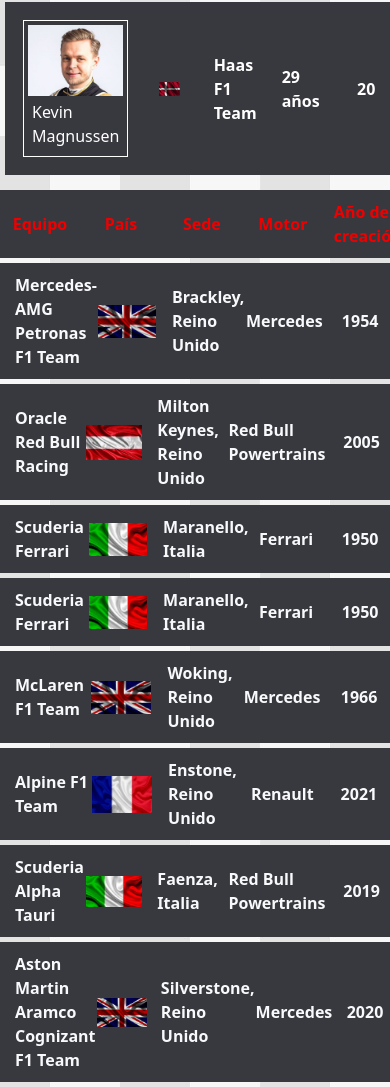
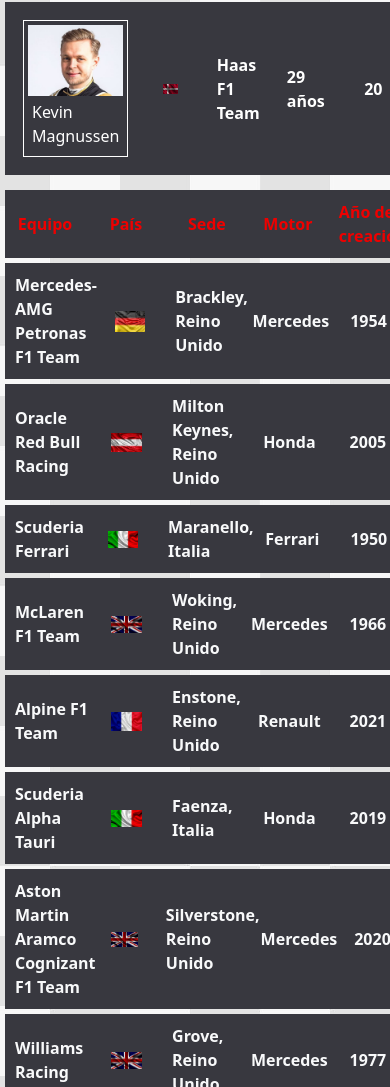
Before and after one commit to Sebastian-Carbajal/comunidad-F1-Carbajal, a website: page cast.html in a window 390 px wide. Shown: the part 3924-5011 px from the top of the page. Drawn offline with nearby package versions, Linux system fonts and the light colour scheme.

Commit message:
Agregando SEO al proyecto. Modificando sección Pilotos&Equipos

```diff
--- a/cast.html
+++ b/cast.html
@@ -16,8 +16,8 @@
                   new WOW().init();
                 </script>
     	<title>GPFans - Pilotos&Equipos</title>
-        <meta name="description" content="">
-        <meta name="keywords" content="">
+        <meta name="description" content="Información de los pilotos y las escuderías que participan en la Fórmula 1. Video introductorio en cada transmisión de la F1.">
+        <meta name="keywords" content="Max Verstappen, Lewis Hamilton, Fernando Alonso, Sebastian Vettel, Ferrari, Mercedes">
   </head>
 
 <body>
@@ -526,7 +526,7 @@
 
 						<div class="boardItem">Mercedes-AMG Petronas F1 Team</div>
 
-						<div class="boardItem"><img src="image/bandera-de-inglaterra.jpg" alt="Bandera de Gran Bretaña" class="tableFlag"></div>
+						<div class="boardItem"><img src="image/bandera-de-alemania.jpg" alt="Bandera de Alemania" class="tableFlag img-fluid"></div>
 
 						<div class="boardItem">Brackley, Reino Unido</div>
 
@@ -544,23 +544,9 @@
 
 						<div class="boardItem">Milton Keynes, Reino Unido</div>
 
-						<div class="boardItem">Red Bull Powertrains</div>
+						<div class="boardItem">Honda</div>
 
 						<div class="boardItem">2005</div>
-
-					</div>
-
-					<div class="line d-grid text-light align-items-center">
-
-						<div class="boardItem">Scuderia Ferrari</div>
-
-						<div class="boardItem"><img src="image/bandera-de-italia.jpg" alt="Bandera de Italia" class="tableFlag"></div>
-
-						<div class="boardItem">Maranello, Italia</div>
-
-						<div class="boardItem">Ferrari</div>
-
-						<div class="boardItem">1950</div>
 
 					</div>
 
@@ -614,7 +600,7 @@
 
 						<div class="boardItem">Faenza, Italia</div>
 
-						<div class="boardItem">Red Bull Powertrains</div>
+						<div class="boardItem">Honda</div>
 
 						<div class="boardItem">2019</div>
 
--- a/scss/_aside_cast.scss
+++ b/scss/_aside_cast.scss
@@ -20,6 +20,7 @@
 			background-color: map-get($map: $paleta, $key: 'six');
 			text-align: center;
 			text-transform: uppercase;
+			font-size: x-large;
 			width: 60%;
 			margin: 0;
 
@@ -32,9 +33,13 @@
 			}
 
 			@include ipad-mini {
-				font-size: medium;
+				font-size: small;
 				width: 80%;
 			}
-		}
+
+			@media (max-width: 655px) {
+				font-size: x-small;
+			}
+ 		}
 	}
 }
--- a/scss/_commons.scss
+++ b/scss/_commons.scss
@@ -79,3 +79,47 @@
 	grid-template-rows: $rows;
 	grid-template-areas: $areas;
 }
+
+//media Queries
+
+@mixin desktop {
+	@media (max-width: 1120px){
+		@content
+	}
+}
+
+@mixin pc {
+	@media (max-width: 1033px){
+		@content
+	}
+}
+
+@mixin pc-min {
+	@media (max-width: 1000px){
+		@content
+	}
+}
+
+@mixin ipad {
+	@media (max-width: 820px){
+		@content
+	}
+}
+
+@mixin ipad-mini {
+	@media (max-width: 720px){
+		@content
+	}
+}
+
+@mixin samsung {
+	@media (max-width: 600px){
+		@content
+	}
+}
+
+@mixin galaxy {
+	@media (max-width: 350px){
+		@content
+	}
+}
--- a/scss/_main_cast.scss
+++ b/scss/_main_cast.scss
@@ -1,12 +1,24 @@
 #castSection {
-	@include grid (1fr,23vh 715vh 70vh 22vh,"nav" "main" "aside" "footer");
+	@include grid (1fr,23vh 670vh 60vh 22vh,"nav" "main" "aside" "footer");
 
 	@media (max-width: 1174px) {
-		@include grid (1fr,23vh 760vh 50vh 22vh,"nav" "main" "aside" "footer");
+		@include grid (1fr,23vh 645vh 50vh 22vh,"nav" "main" "aside" "footer");
+	}
+
+	@include desktop {
+		@include grid (1fr,22vh 855vh 50vh 22vh,"nav" "main" "aside" "footer");
+	}
+
+	@include pc-min {
+		@include grid (1fr,22vh 800vh 45vh 22vh,"nav" "main" "aside" "footer");
 	}
 
 	@include ipad-mini {
-		@include grid (1fr,22vh 910vh 30vh 22vh,"nav" "main" "aside" "footer");
+		@include grid (1fr,22vh 760vh 25vh 22vh,"nav" "main" "aside" "footer");
+	}
+
+	@media (max-width: 480px) {
+		@include grid (1fr,22vh 770vh 25vh 22vh,"nav" "main" "aside" "footer");
 	}
 }
 
@@ -33,7 +45,7 @@
 }
 
 .castContainer {
-	@include ipad-mini {
+	@include desktop {
 		display: $d-flex;
 		flex-flow: column wrap;
 	}
@@ -54,20 +66,21 @@
 	margin-left: 5px;
 	width: 80%;
 
-	@include ipad-mini {
+	@include desktop {
 		margin-bottom: 10px;
+		width: $w-100;
 	}
 
 	@media (max-width: 660px) {
 		width: $w-100;
 	}
 
-	@media (max-width: 600px) {
-		width: 87%;
+	@include samsung {
+		width: $w-100;
 	}
 
 	@media (max-width: 455px) {
-		width: 98%;
+		width: $w-100;
 	}
 }
 
@@ -98,16 +111,25 @@
 	.tableItem {
 		display: $d-flex;
 		justify-content: center;
-		width: 65%;
+		width: 80%;
 		color: map-get($map: $paleta, $key: 'fourteen');
 		font-weight: 600;
 		box-sizing: border-box;
+
+		@include galaxy {
+			width: $w-100;
+		}
 	}
 }
 
 
 .board {
 	width: 50%;
+
+	@include desktop {
+		width: $w-100;
+		margin: 0 5px
+	}
 
 	@media (max-width: 660px) {
 		width: $w-100;
@@ -131,22 +153,30 @@
 .corpus {
 	.line {
 		padding: 10px;
-   	margin: 5px 0;
+   		margin: 5px 0;
 
-   		@include ipad-mini {
-   			padding: 10px 15px;
+   		@include desktop {
+   			padding: 10px 10px;
    		}
 	}
 
 	.boardItem {
 	@extend .tableItem;
+	display: flex;
+	justify-content: center;
    }
 }
 
-.tableFlag {
-	width: 40%;
-
-	@include samsung {
-		width: 80%;
+.tableItem {
+	.tableFlag {
+		width: 40%;
 	}
 }
+
+.boardItem {
+	.tableFlag {
+		@media (max-width: 980px) {
+			margin-right: 0.75em;
+		}
+	}
+}
--- a/scss/_media_queries.scss
+++ /dev/null
@@ -1,35 +0,0 @@
-@mixin pc {
-	@media (max-width: 1033px){
-		@content
-	}
-}
-
-@mixin pc-min {
-	@media (max-width: 1000px){
-		@content
-	}
-}
-
-@mixin ipad {
-	@media (max-width: 820px){
-		@content
-	}
-}
-
-@mixin ipad-mini {
-	@media (max-width: 720px){
-		@content
-	}
-}
-
-@mixin samsung {
-	@media (max-width: 600px){
-		@content
-	}
-}
-
-@mixin galaxy {
-	@media (max-width: 350px){
-		@content
-	}
-}
--- a/scss/estilos.scss
+++ b/scss/estilos.scss
@@ -1,6 +1,5 @@
 // @import
 @import "_commons";
-@import "_media_queries";
 @import "_navbar";
 @import "_main_index";
 @import "_aside_news";
```
Also changed, not shown: contact.html (+2 -2 lines), gallery.html (+2 -2 lines), index.html (+1 -1 lines), news.html (+2 -2 lines), css/estilos.css, scss/_main_gallery.scss (line endings or trailing spaces).
